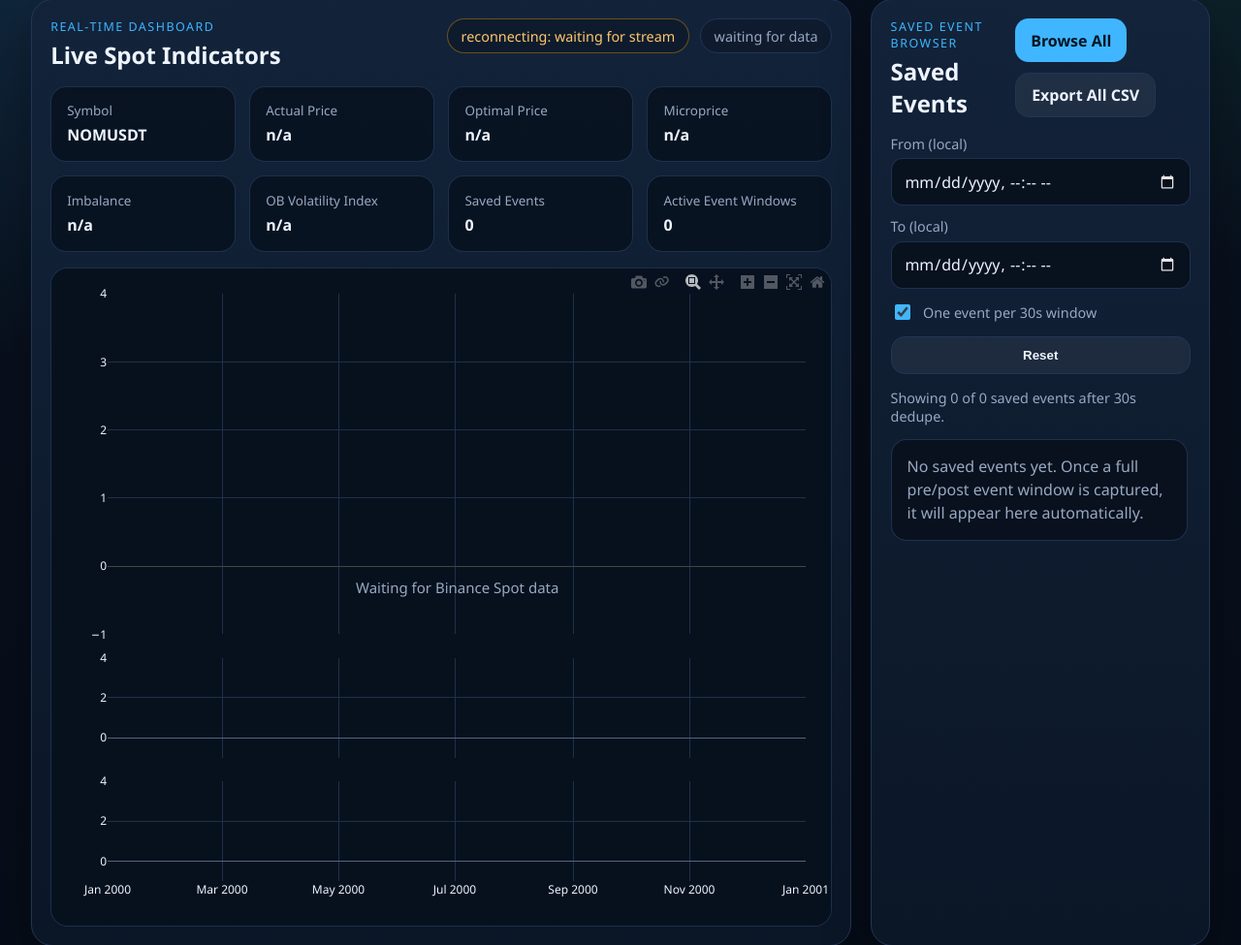
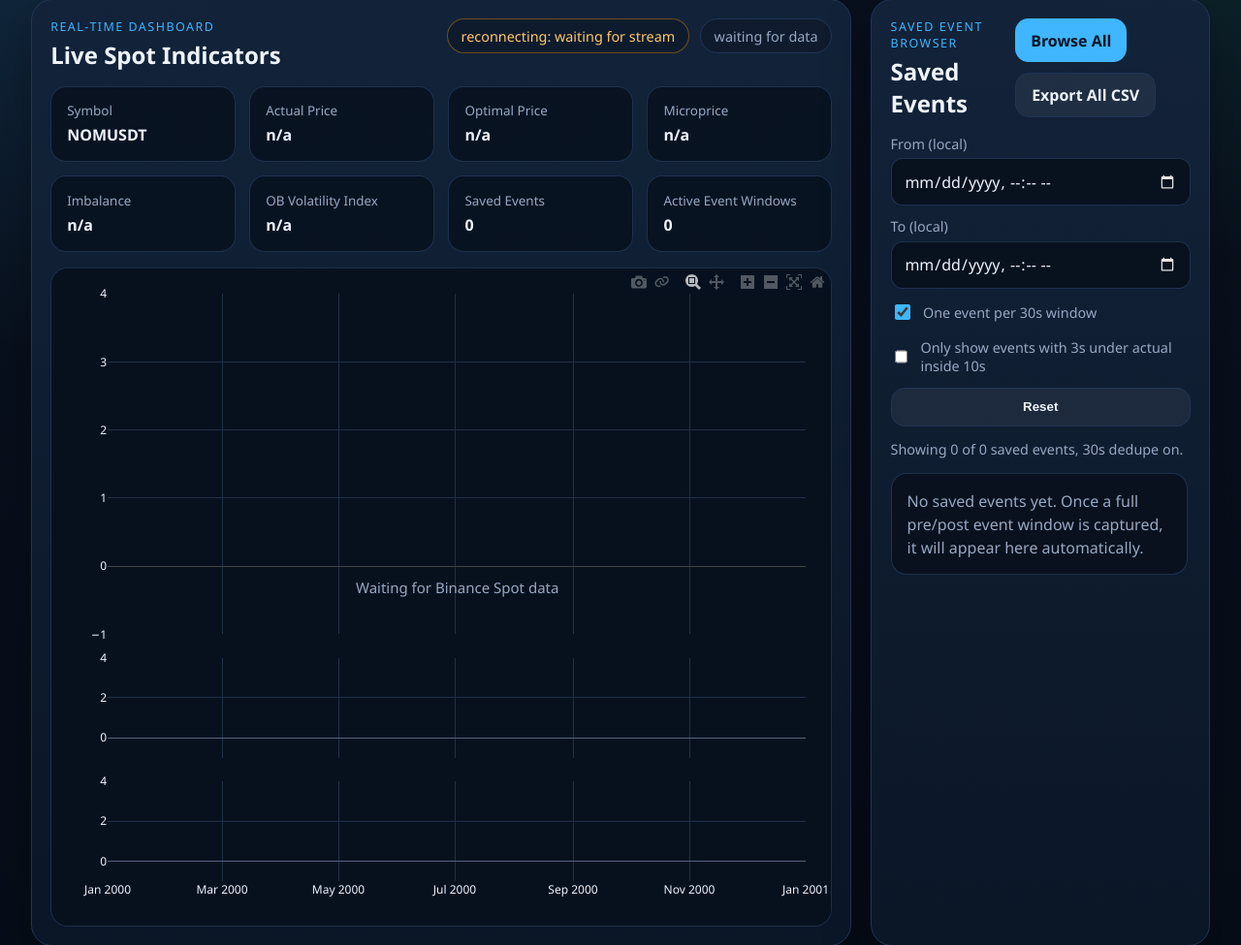
Before and after one commit to protomax-svg/microprice-advanced-app, a FastAPI app: page / in a window 1280 px wide. Shown: the part 104-1079 px from the top of the page at 97% size. Run offline with FastAPI, Linux system fonts and the light colour scheme; data that the repository does not hold is empty.

Commit message:
+ filter for UI

```diff
--- a/app/api.py
+++ b/app/api.py
@@ -124,6 +124,20 @@
     return {"events": event_store.list_saved_events(limit=safe_limit)}
 
 
+@router.get("/api/events/metrics/below-actual")
+async def below_actual_metrics(
+    request: Request,
+    window_seconds: float = 10.0,
+) -> dict[str, object]:
+    event_store = get_event_store(request)
+    safe_window_seconds = max(1.0, min(window_seconds, 60.0))
+    metrics = event_store.calculate_below_actual_window_metrics(window_seconds=safe_window_seconds)
+    return {
+        "window_seconds": safe_window_seconds,
+        "metrics": metrics,
+    }
+
+
 @router.get("/api/events/export.csv")
 async def export_all_events_csv(request: Request) -> StreamingResponse:
     event_store = get_event_store(request)
--- a/app/static/app.js
+++ b/app/static/app.js
@@ -39,6 +39,9 @@ function parseEventTimestamp(event) {
     const parsedTs = Date.parse(event.event_time_utc || "");
     return Number.isFinite(parsedTs) ? parsedTs : NaN;
 }
+
+let belowActualMetrics = null;
+let belowActualMetricsRequest = null;
 
 function setConnectionStatus(status, detail) {
     const element = document.getElementById("connection-status");
@@ -282,14 +285,65 @@ function renderEventsList(container, events, activeEventId) {
     }).join("");
 }
 
+function isBelowActualThresholdFilterEnabled() {
+    return eventBrowsers.some((browser) => browser.querySelector("[data-filter-below-actual-threshold]")?.checked);
+}
+
+function applyBelowActualMetrics(events) {
+    events.forEach((event) => {
+        const metricValue = belowActualMetrics?.[String(event.id)] ?? belowActualMetrics?.[event.id] ?? 0;
+        event.max_below_actual_seconds_10s = Number(metricValue) || 0;
+    });
+}
+
+function hasMissingBelowActualMetrics(events) {
+    if (!belowActualMetrics) {
+        return events.length > 0;
+    }
+
+    return events.some((event) => belowActualMetrics[String(event.id)] === undefined && belowActualMetrics[event.id] === undefined);
+}
+
+async function ensureBelowActualMetrics(forceRefresh = false) {
+    if (!forceRefresh && belowActualMetrics) {
+        return belowActualMetrics;
+    }
+
+    if (!forceRefresh && belowActualMetricsRequest) {
+        return belowActualMetricsRequest;
+    }
+
+    belowActualMetricsRequest = fetch("/api/events/metrics/below-actual?window_seconds=10", { cache: "no-store" })
+        .then((response) => response.json())
+        .then((payload) => {
+            belowActualMetrics = payload.metrics || {};
+            belowActualMetricsRequest = null;
+            return belowActualMetrics;
+        })
+        .catch((error) => {
+            belowActualMetricsRequest = null;
+            throw error;
+        });
+
+    return belowActualMetricsRequest;
+}
+
+function refreshAllEventBrowsers() {
+    eventBrowsers.forEach((browser) => {
+        updateEventBrowser(browser, browser._events || []);
+    });
+}
+
 function applyEventFilters(events, browser) {
     const fromInput = browser.querySelector("[data-filter-from]");
     const toInput = browser.querySelector("[data-filter-to]");
     const dedupeInput = browser.querySelector("[data-filter-dedupe]");
+    const belowActualThresholdInput = browser.querySelector("[data-filter-below-actual-threshold]");
 
     const fromValue = fromInput?.value ? new Date(fromInput.value).getTime() : NaN;
     const toValue = toInput?.value ? new Date(toInput.value).getTime() : NaN;
     const shouldDedupe = Boolean(dedupeInput?.checked);
+    const shouldRequireBelowActualThreshold = Boolean(belowActualThresholdInput?.checked);
 
     const rangeFiltered = events.filter((event) => {
         const eventMs = parseEventTimestamp(event);
@@ -305,13 +359,17 @@ function applyEventFilters(events, browser) {
         return true;
     });
 
+    const thresholdFiltered = shouldRequireBelowActualThreshold
+        ? rangeFiltered.filter((event) => Number(event.max_below_actual_seconds_10s || 0) >= 3)
+        : rangeFiltered;
+
     if (!shouldDedupe) {
-        return rangeFiltered;
+        return thresholdFiltered;
     }
 
     const dedupedEvents = [];
     let lastKeptMs = NaN;
-    rangeFiltered.forEach((event) => {
+    thresholdFiltered.forEach((event) => {
         const eventMs = parseEventTimestamp(event);
         if (!Number.isFinite(lastKeptMs) || Math.abs(lastKeptMs - eventMs) > 30000) {
             dedupedEvents.push(event);
@@ -327,14 +385,25 @@ function updateEventBrowser(browser, events) {
         return;
     }
 
+    const belowActualThresholdEnabled = browser.querySelector("[data-filter-below-actual-threshold]")?.checked;
+    if (belowActualThresholdEnabled && !belowActualMetrics) {
+        renderEventsList(container, events, container.dataset.activeEventId || "");
+        const loadingSummary = browser.querySelector("[data-events-summary]");
+        if (loadingSummary) {
+            loadingSummary.textContent = `Loading 10-second under-actual metrics for ${events.length} saved events...`;
+        }
+        return;
+    }
+
     const filteredEvents = applyEventFilters(events, browser);
     renderEventsList(container, filteredEvents, container.dataset.activeEventId || "");
 
     const summary = browser.querySelector("[data-events-summary]");
     if (summary) {
         const dedupeEnabled = browser.querySelector("[data-filter-dedupe]")?.checked;
-        const suffix = dedupeEnabled ? " after 30s dedupe" : "";
-        summary.textContent = `Showing ${filteredEvents.length} of ${events.length} saved events${suffix}.`;
+        const belowActualThresholdSuffix = belowActualThresholdEnabled ? ", 3s-in-10s filter on" : "";
+        const dedupeSuffix = dedupeEnabled ? ", 30s dedupe on" : "";
+        summary.textContent = `Showing ${filteredEvents.length} of ${events.length} saved events${belowActualThresholdSuffix}${dedupeSuffix}.`;
     }
 }
 
@@ -345,11 +414,19 @@ function initializeEventBrowsers() {
     }
 
     browsers.forEach((browser) => {
-        browser.querySelectorAll("[data-filter-from], [data-filter-to], [data-filter-dedupe]").forEach((control) => {
+        browser.querySelectorAll("[data-filter-from], [data-filter-to], [data-filter-dedupe], [data-filter-below-actual-threshold]").forEach((control) => {
             control.addEventListener("input", () => {
                 updateEventBrowser(browser, browser._events || []);
             });
-            control.addEventListener("change", () => {
+            control.addEventListener("change", async () => {
+                if (control.matches("[data-filter-below-actual-threshold]") && control.checked) {
+                    try {
+                        await ensureBelowActualMetrics(hasMissingBelowActualMetrics(browser._events || []));
+                        applyBelowActualMetrics(browser._events || []);
+                    } catch (error) {
+                        console.error("Failed to load under-actual event metrics", error);
+                    }
+                }
                 updateEventBrowser(browser, browser._events || []);
             });
         });
@@ -360,6 +437,7 @@ function initializeEventBrowsers() {
                 const fromInput = browser.querySelector("[data-filter-from]");
                 const toInput = browser.querySelector("[data-filter-to]");
                 const dedupeInput = browser.querySelector("[data-filter-dedupe]");
+                const belowActualThresholdInput = browser.querySelector("[data-filter-below-actual-threshold]");
                 if (fromInput) {
                     fromInput.value = "";
                 }
@@ -368,6 +446,9 @@ function initializeEventBrowsers() {
                 }
                 if (dedupeInput) {
                     dedupeInput.checked = true;
+                }
+                if (belowActualThresholdInput) {
+                    belowActualThresholdInput.checked = false;
                 }
                 updateEventBrowser(browser, browser._events || []);
             });
@@ -388,11 +469,24 @@ async function refreshEventLists() {
         const response = await fetch("/api/events", { cache: "no-store" });
         const payload = await response.json();
         const events = payload.events || [];
+        if (belowActualMetrics) {
+            applyBelowActualMetrics(events);
+        }
 
         eventBrowsers.forEach((browser) => {
             browser._events = events;
             updateEventBrowser(browser, events);
         });
+
+        if (isBelowActualThresholdFilterEnabled() && hasMissingBelowActualMetrics(events)) {
+            try {
+                await ensureBelowActualMetrics(true);
+                applyBelowActualMetrics(events);
+                refreshAllEventBrowsers();
+            } catch (error) {
+                console.error("Failed to refresh under-actual event metrics", error);
+            }
+        }
     } catch (error) {
         console.error("Failed to refresh saved events list", error);
     }
@@ -406,6 +500,9 @@ function applyInitialEvents() {
 
     eventBrowsers.forEach((browser) => {
         browser._events = initialEvents.events || [];
+        if (belowActualMetrics) {
+            applyBelowActualMetrics(browser._events);
+        }
         updateEventBrowser(browser, browser._events);
     });
 }
--- a/app/templates/dashboard.html
+++ b/app/templates/dashboard.html
@@ -77,6 +77,10 @@
                     <input type="checkbox" data-filter-dedupe checked>
                     <span>One event per 30s window</span>
                 </label>
+                <label class="filter-toggle">
+                    <input type="checkbox" data-filter-below-actual-threshold>
+                    <span>Only show events with 3s under actual inside 10s</span>
+                </label>
                 <button type="button" class="button-link secondary filter-reset" data-filter-reset>Reset</button>
             </div>
             <p class="event-browser-summary" data-events-summary></p>
--- a/app/templates/event_detail.html
+++ b/app/templates/event_detail.html
@@ -60,6 +60,10 @@
                     <input type="checkbox" data-filter-dedupe checked>
                     <span>One event per 30s window</span>
                 </label>
+                <label class="filter-toggle">
+                    <input type="checkbox" data-filter-below-actual-threshold>
+                    <span>Only show events with 3s under actual inside 10s</span>
+                </label>
                 <button type="button" class="button-link secondary filter-reset" data-filter-reset>Reset</button>
             </div>
             <p class="event-browser-summary" data-events-summary></p>
--- a/app/templates/events.html
+++ b/app/templates/events.html
@@ -42,6 +42,10 @@
                     <input type="checkbox" data-filter-dedupe checked>
                     <span>One event per 30s window</span>
                 </label>
+                <label class="filter-toggle">
+                    <input type="checkbox" data-filter-below-actual-threshold>
+                    <span>Only show events with 3s under actual inside 10s</span>
+                </label>
                 <button type="button" class="button-link secondary filter-reset" data-filter-reset>Reset</button>
             </div>
             <p class="event-browser-summary" data-events-summary></p>
```
Also changed, not shown: app/events.py (+47 -0 lines).
